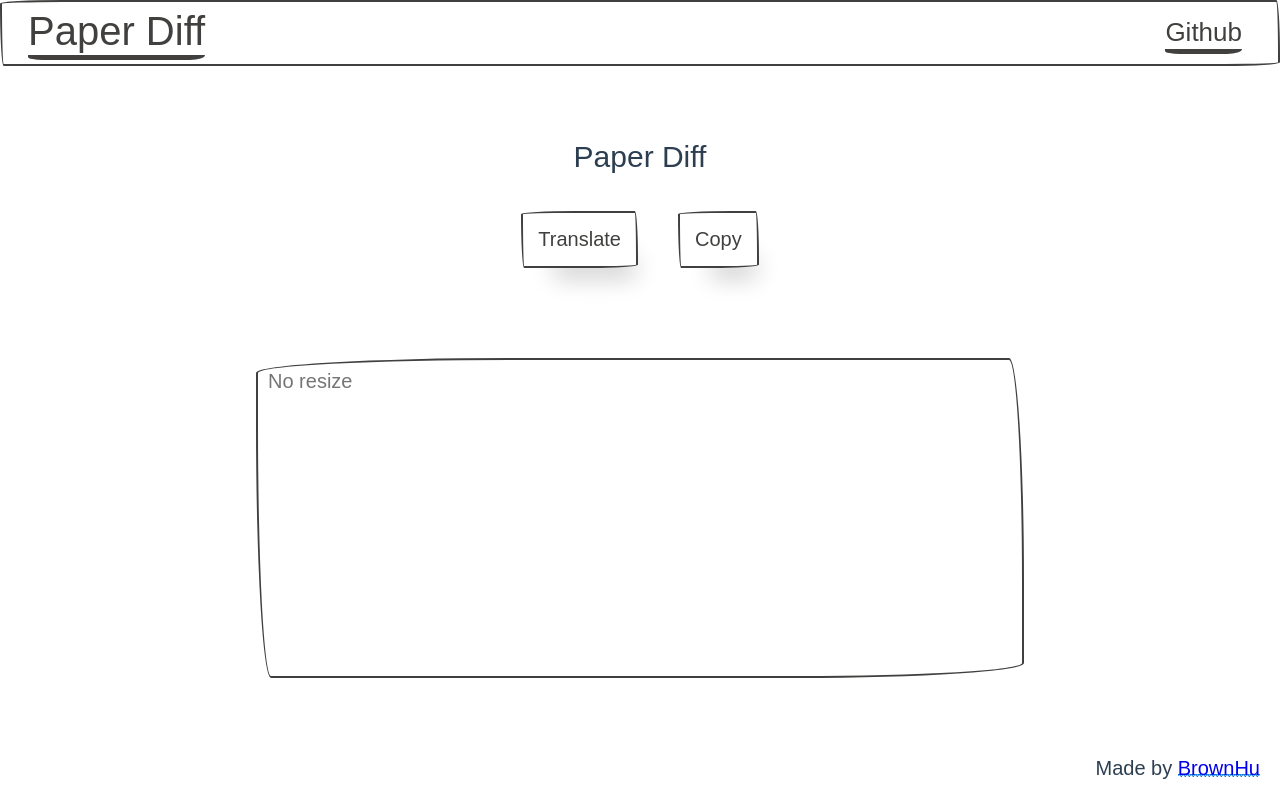
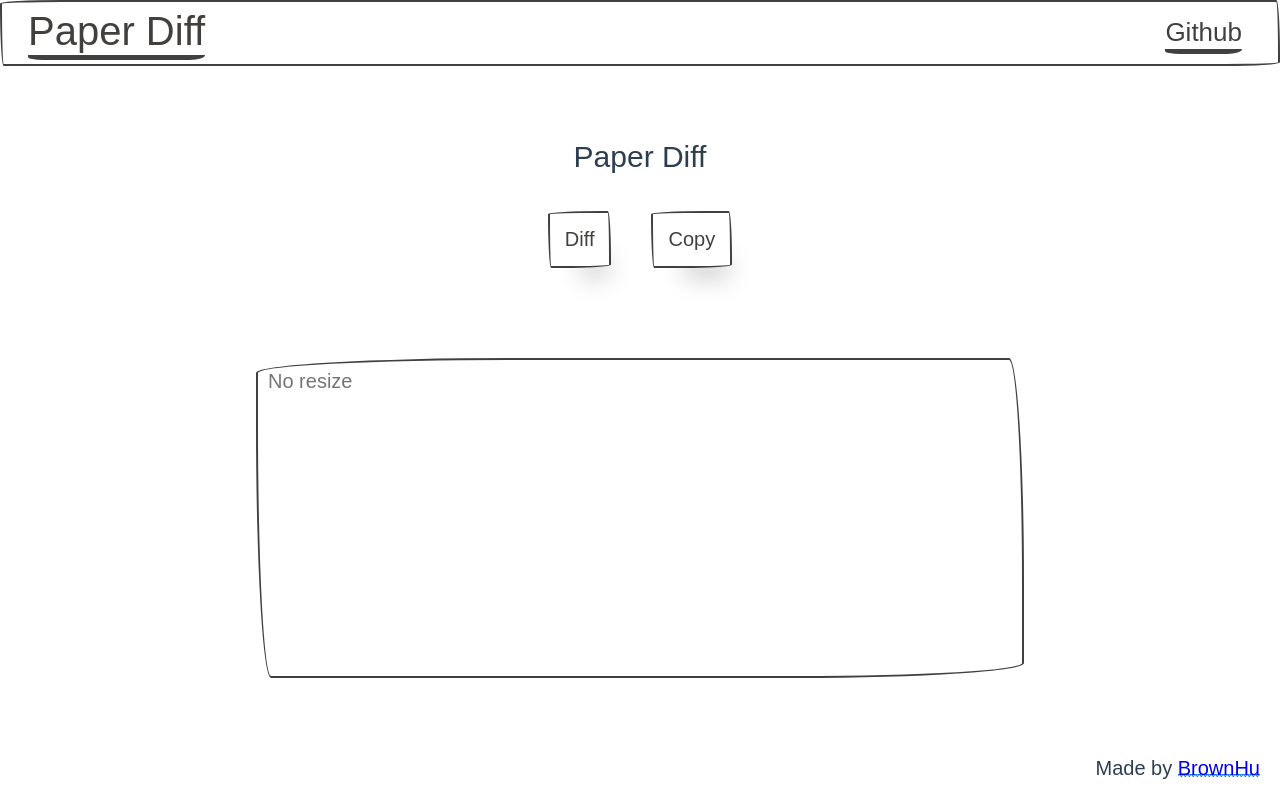
Before and after one commit to hubingliang/paper-diff, a Vue app: page / in a window 1280 px wide. Built offline with nearby package versions, Linux system fonts and the light colour scheme; a web font is replaced by a local one; what vue-clipboard2 would draw is missing.

Commit message:
change button name

```diff
--- a/src/views/Translate.vue
+++ b/src/views/Translate.vue
@@ -4,7 +4,7 @@
       <p class="text-lead" ref="result">{{ result ? result : 'Paper Diff' }}</p>
       <!-- <p>Lorem...</p> -->
       <div class="row flex-center">
-        <button @click="translate">Translate</button>
+        <button @click="translate">Diff</button>
         <button @click="copy">Copy</button>
       </div>
     </article>
```
Also changed, not shown: 7 other files (tests, documents, lock files or other folders).
